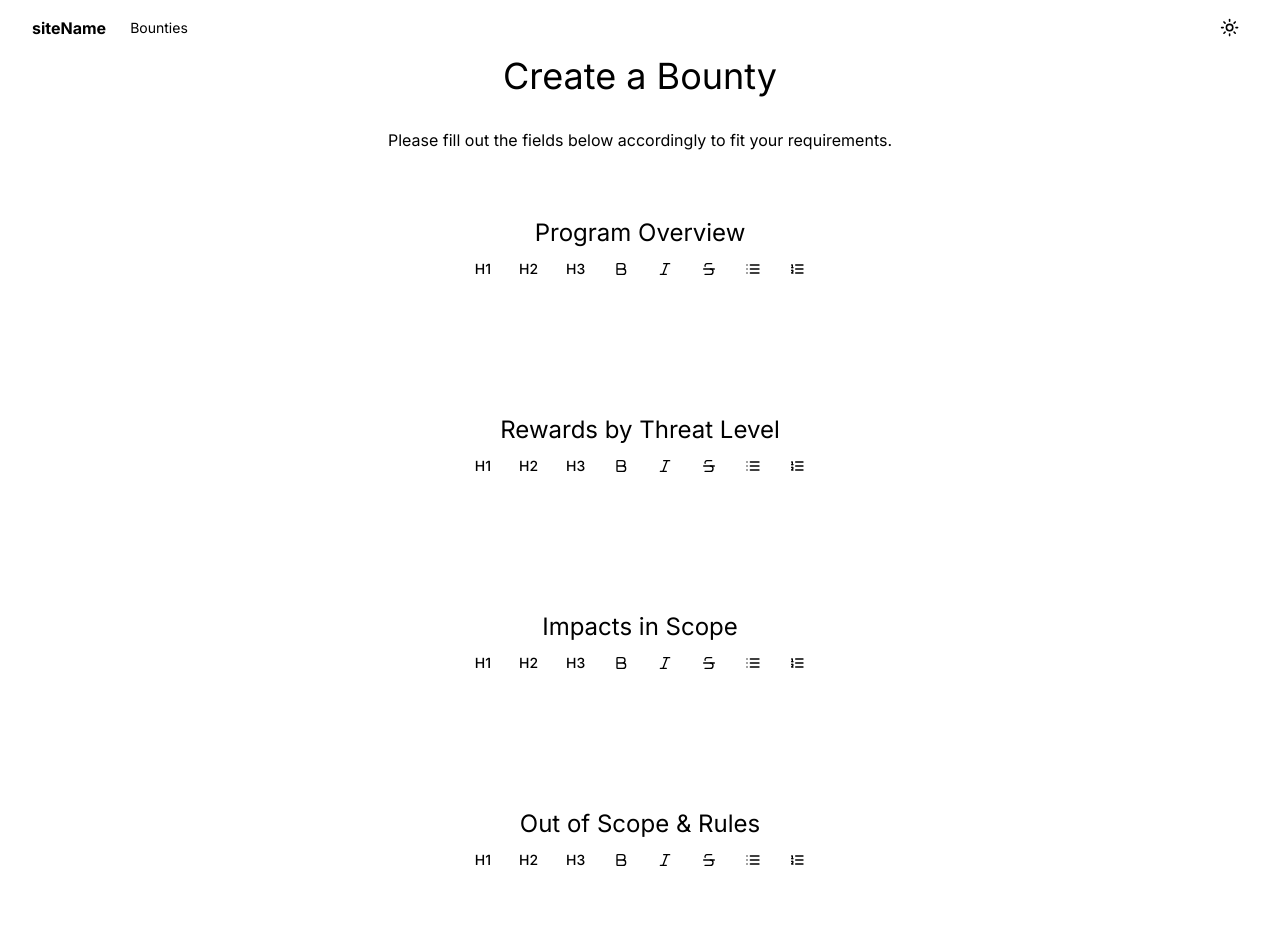
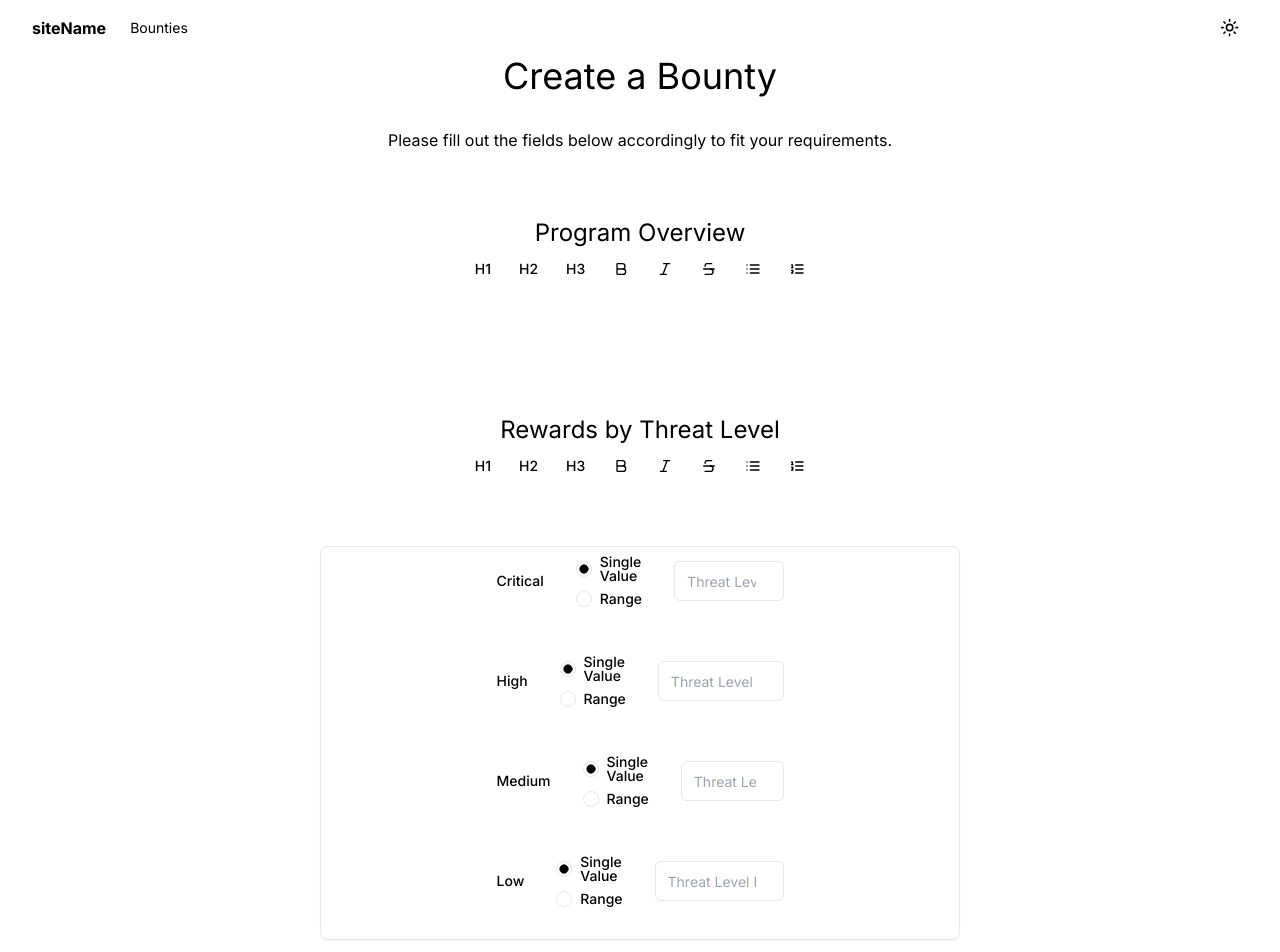
Before and after one commit to RohaanMooken/StarkHack, a Next.js app in the folder frontend/: page /bounties/create in a window 1280 px wide. Shown: the top 952 px of the page. Built offline with nearby package versions, Linux system fonts and the light colour scheme.

Commit message:
Rewards by threat level manager component doe

```diff
--- a/frontend/src/app/bounties/create/page.js
+++ b/frontend/src/app/bounties/create/page.js
@@ -1,4 +1,5 @@
 import { Editor } from "@/components/editor";
+import { RewardsByThreatLevelManager } from "@/components/rewardsByThreatLevelManager";
 import { Separator } from "@/components/ui/separator";
 
 export default function CreateBountyPage() {
@@ -18,6 +19,7 @@ export default function CreateBountyPage() {
 			<div className="flex flex-col items-center w-full">
 				<h3>Rewards by Threat Level</h3>
 				<Editor />
+                <RewardsByThreatLevelManager />
 			</div>
             <Separator className="my-4 w-7/12"/>
 			<div className="flex flex-col items-center w-full">
--- a/frontend/src/app/layout.js
+++ b/frontend/src/app/layout.js
@@ -13,14 +13,14 @@ export const metadata = {
 export default function RootLayout({ children }) {
 	return (
 		<html lang="en">
-			<body className={inter.className}>
+			<body className={`${inter.className} bg-background`}>
 				<ThemeProvider
 					attribute="class"
 					defaultTheme="system"
 					enableSystem
 					disableTransitionOnChange
 				>
-          <Header />
+					<Header />
 					{children}
 				</ThemeProvider>
 			</body>
--- /dev/null
+++ b/frontend/src/components/rewardsByThreatLevelManager.js
@@ -0,0 +1,101 @@
+"use client";
+
+import { useState } from "react";
+import {
+	Card,
+	CardContent,
+	CardDescription,
+	CardHeader,
+	CardTitle,
+} from "@/components/ui/card";
+import { Button } from "@/components/ui/button";
+import { Separator } from "@/components/ui/separator";
+import {
+	Select,
+	SelectContent,
+	SelectItem,
+	SelectTrigger,
+	SelectValue,
+} from "@/components/ui/select";
+import { RadioGroup, RadioGroupItem } from "@/components/ui/radio-group";
+import { Label } from "@/components/ui/label";
+import { Input } from "./ui/input";
+
+export function RewardsByThreatLevelManager() {
+	const [categories, setCategories] = useState([]);
+
+	return (
+		<Card className="w-6/12 p-2">
+			<CardContent className="flex flex-col items-center space-y-12">
+				<div className="flex flex-row items-center justify-evenly w-6/12 space-x-8">
+					<Label>Critical</Label>
+					<RadioGroup defaultValue="single">
+						<div className="flex items-center space-x-2">
+							<RadioGroupItem value="single" id="option-one" />
+							<Label htmlFor="option-one">Single Value</Label>
+						</div>
+						<div className="flex items-center space-x-2">
+							<RadioGroupItem value="range" id="option-two" />
+							<Label htmlFor="option-two">Range</Label>
+						</div>
+					</RadioGroup>
+					<Input
+						type="number"
+						placeholder="Threat Level Reward Amount"
+					></Input>
+				</div>
+                <div className="flex flex-row items-center justify-evenly w-6/12 space-x-8">
+					<Label>High</Label>
+					<RadioGroup defaultValue="single">
+						<div className="flex items-center space-x-2">
+							<RadioGroupItem value="single" id="option-one" />
+							<Label htmlFor="option-one">Single Value</Label>
+						</div>
+						<div className="flex items-center space-x-2">
+							<RadioGroupItem value="range" id="option-two" />
+							<Label htmlFor="option-two">Range</Label>
+						</div>
+					</RadioGroup>
+					<Input
+						type="number"
+						placeholder="Threat Level Reward Amount"
+					></Input>
+				</div>
+                <div className="flex flex-row items-center justify-evenly w-6/12 space-x-8">
+					<Label>Medium</Label>
+					<RadioGroup defaultValue="single">
+						<div className="flex items-center space-x-2">
+							<RadioGroupItem value="single" id="option-one" />
+							<Label htmlFor="option-one">Single Value</Label>
+						</div>
+						<div className="flex items-center space-x-2">
+							<RadioGroupItem value="range" id="option-two" />
+							<Label htmlFor="option-two">Range</Label>
+						</div>
+					</RadioGroup>
+					<Input
+						type="number"
+						placeholder="Threat Level Reward Amount"
+					></Input>
+				</div>
+                <div className="flex flex-row items-center justify-evenly w-6/12 space-x-8">
+					<Label>Low</Label>
+					<RadioGroup defaultValue="single">
+						<div className="flex items-center space-x-2">
+							<RadioGroupItem value="single" id="option-one" />
+							<Label htmlFor="option-one">Single Value</Label>
+						</div>
+						<div className="flex items-center space-x-2">
+							<RadioGroupItem value="range" id="option-two" />
+							<Label htmlFor="option-two">Range</Label>
+						</div>
+					</RadioGroup>
+					<Input
+						type="number"
+						placeholder="Threat Level Reward Amount"
+					></Input>
+				</div>
+			</CardContent>
+		</Card>
+	);
+}
```
Also changed, not shown: frontend/src/components/editor.jsx (line endings or trailing spaces).
